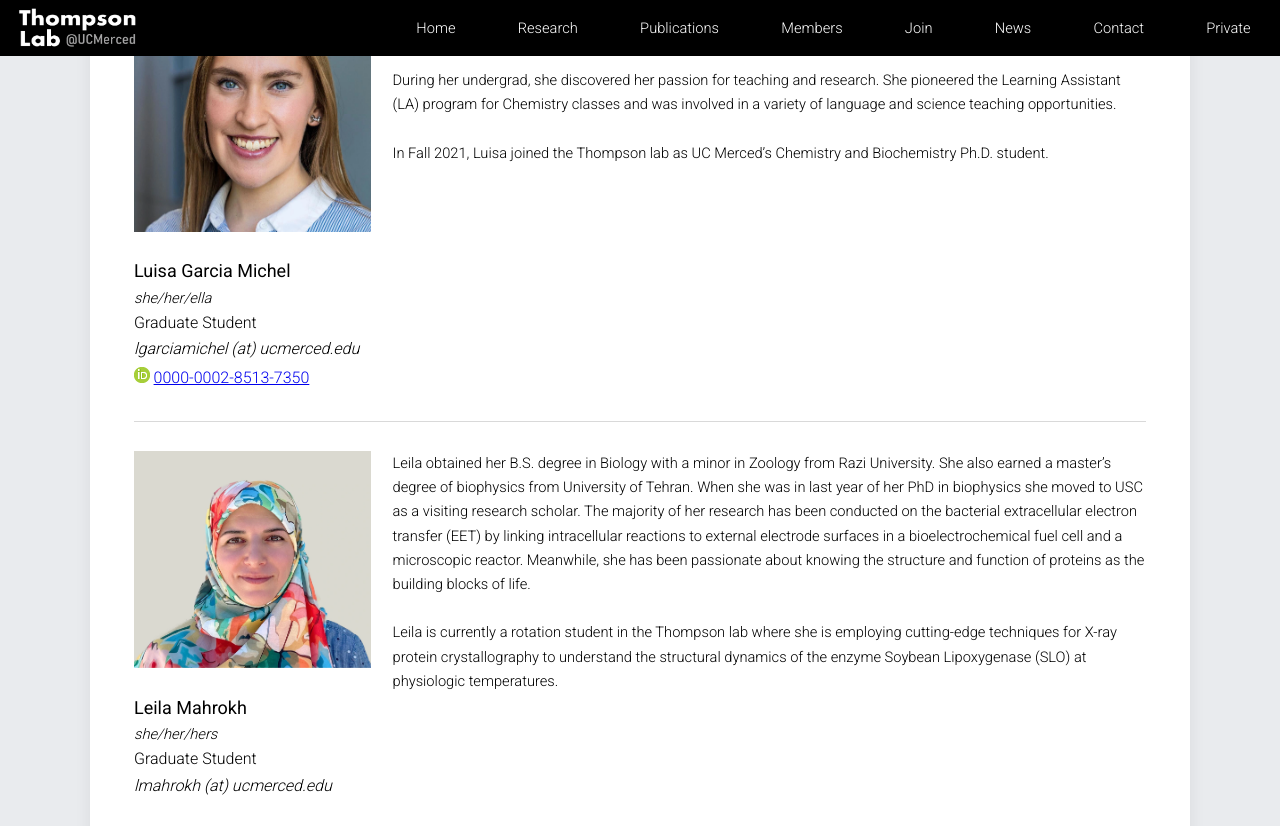
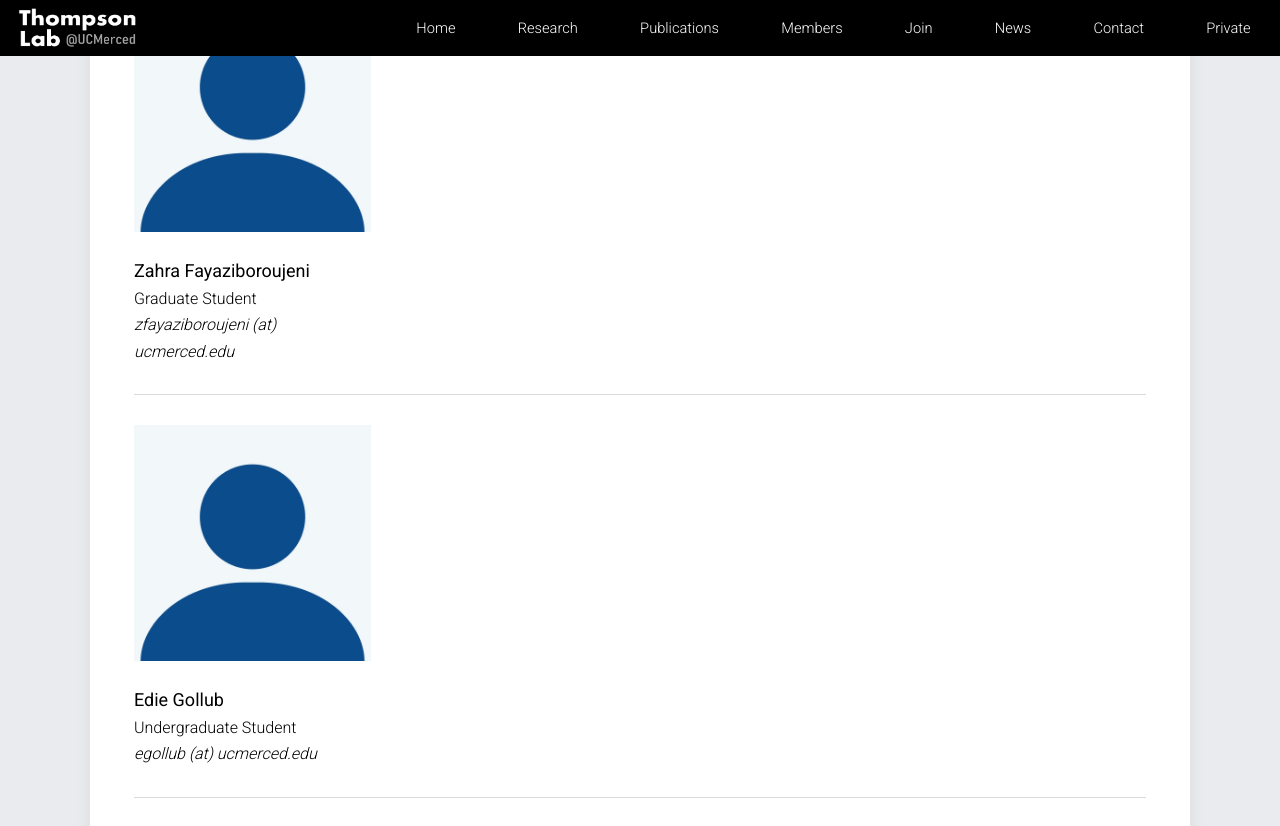
Before and after one commit to mthompson-lab/mthompson-lab.github.io, a Jekyll site: the page built from members/index.html, in a window 1280 px wide and 1400 px high, scrolled down 2173 px. Shown: the top 826 px of the window. Built offline with Jekyll 4.4.1, drawn with Linux system fonts in a browser that asks for light colours; some of the changed text lies outside the part shown.

Commit message:
added most current members and alumni...few QC to go

```diff
--- a/_data/alumni.yml
+++ b/_data/alumni.yml
@@ -1,4 +1,3 @@
-
 - name: Marissa Sweeney - Undergraduate Student (BioXFEL REU), Summer 2024, Now Undergraduate at University of Michigan
 - name: Victor B Ortiz - ACS SEED Intern, Summer 2024, Now Student at Golden Valley HS
 - name: Octavio Gabriel Barron - Undergraduate Student, Aug 2023 - May 2024
--- a/_data/members.yml
+++ b/_data/members.yml
@@ -88,6 +88,34 @@ In her free time Sarah loves annoying the stray cats around her apartment with f
 with a minor in philosophy from UC San Diego where he worked in the Paesani Research Group on many-body computational models for group 1 ion hydration. He also previously conducted \
 research on G-protein Coupled Receptors at The Bridge Institute at USC, working under Raymond Stevens. While there he studied the allosteric effects of sodium and other cations on \
 GPCR signal transduction. His current research interests are protein structural biochemistry as well as small molecule and biologic drug design."
+
+- name: Zahra Fayaziboroujeni
+  image: /images/members/placeholder.webp
+  position: Graduate Student
+  pronouns:
+  email: zfayaziboroujeni (at) ucmerced.edu
+  description:
+
+- name: Edie Gollub
+  image: /images/members/placeholder.webp
+  position: Undergraduate Student
+  pronouns:
+  email: egollub (at) ucmerced.edu
+  description:
+
+- name: Emma Gomez
+  image: /images/members/placeholder.webp
+  position: Undergraduate Student
+  pronouns:
+  email: egomez89 (at) ucmerced.edu
+  description:
+
+- name: Azeem Horani
+  image: /images/members/placeholder.webp
+  position: Graduate Student
+  pronouns:
+  email: ahorani (at) ucmerced.edu
+  description:
 
 - name: Luisa Garcia Michel
   image: /images/members/luisa_garciamichel.webp
```
Also changed, not shown: images/members/placeholder.webp (added).
